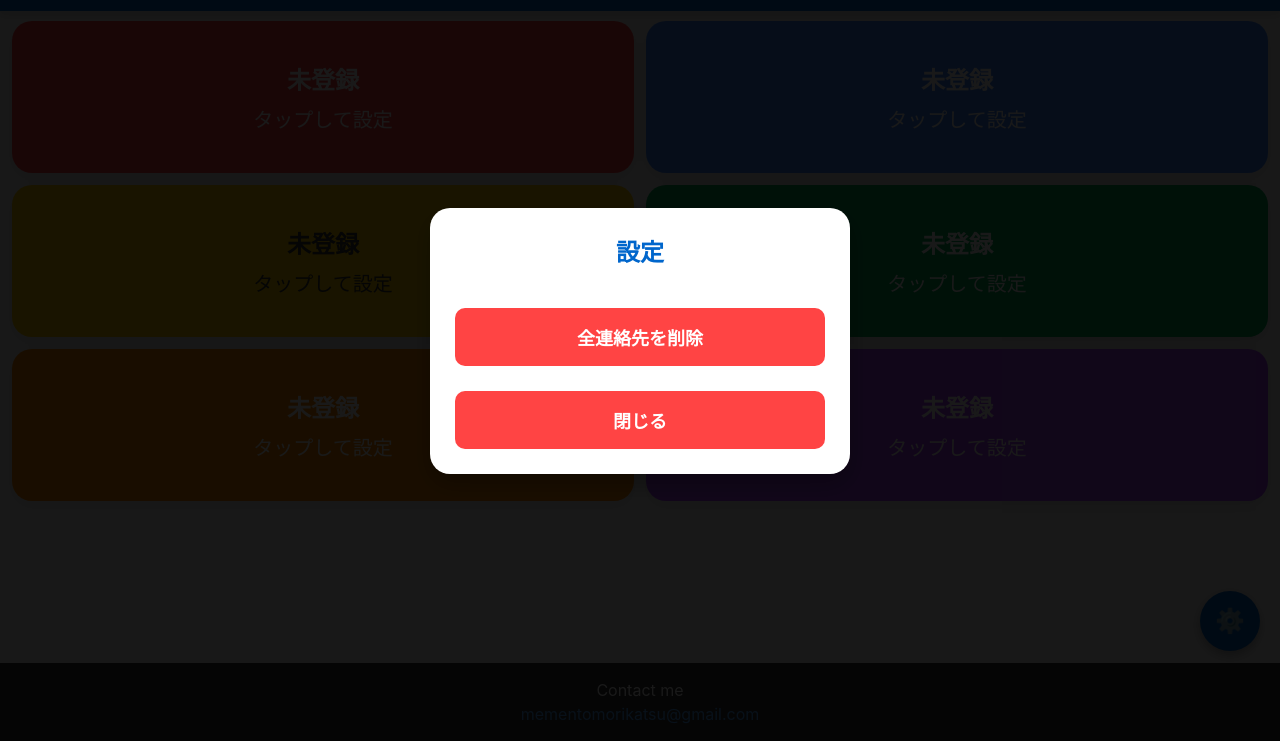
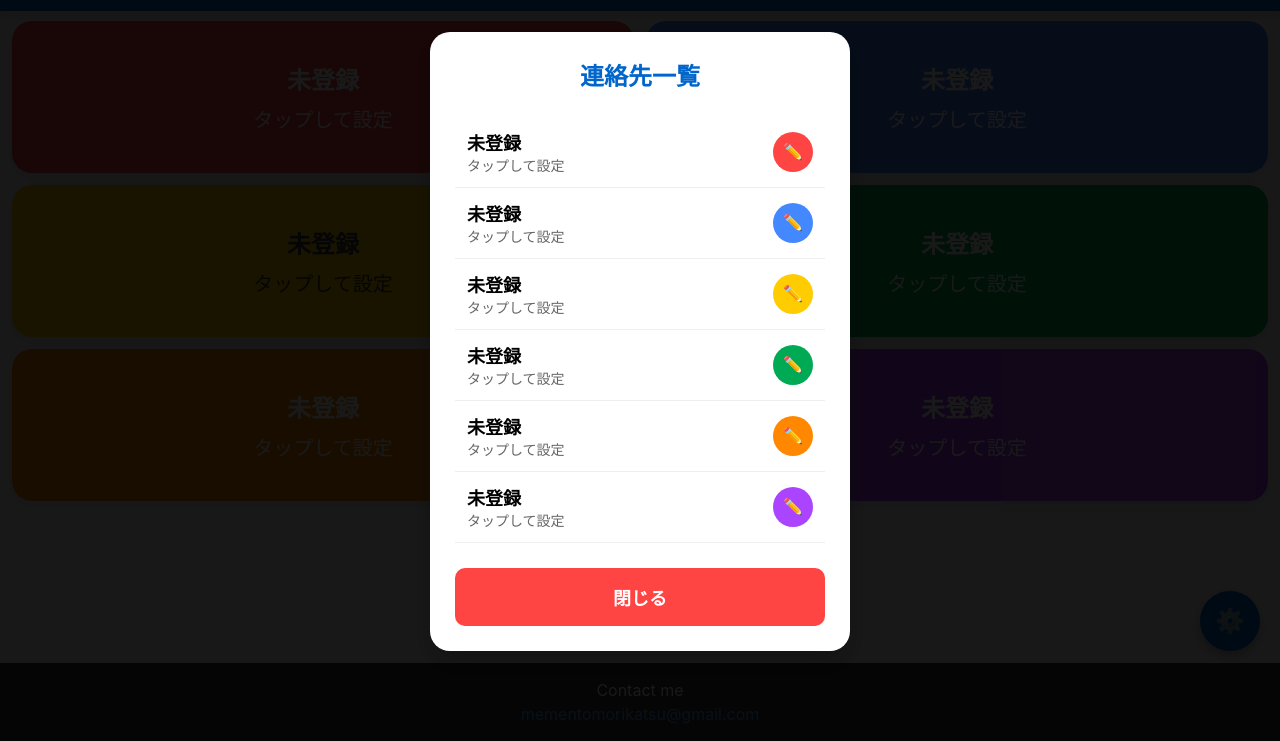
Before and after one commit to mauricedeschamps/onohiroshi, a plain HTML site: page index.html in a window 1280 px wide. Both pictures are taken after a click on the button "⚙️". Shown: the part 59-800 px from the top of the page. Drawn offline with Linux system fonts and the light colour scheme.

Commit message:
index.html の更新

```diff
--- a/index.html
+++ b/index.html
@@ -238,10 +238,56 @@
             color: white;
         }
 
-        .delete-all-btn {
+        .delete-btn {
             background: #FF4444;
             color: white;
-            margin-top: 15px;
+        }
+
+        .edit-contact-btn {
+            background: #4488FF;
+            color: white;
+        }
+
+        .contact-list {
+            margin-bottom: 20px;
+        }
+
+        .contact-item {
+            display: flex;
+            justify-content: space-between;
+            align-items: center;
+            padding: 12px;
+            border-bottom: 1px solid #eee;
+        }
+
+        .contact-item-info {
+            flex: 1;
+        }
+
+        .contact-item-name {
+            font-weight: bold;
+            font-size: 18px;
+        }
+
+        .contact-item-number {
+            font-size: 14px;
+            color: #666;
+        }
+
+        .contact-item-actions {
+            display: flex;
+            gap: 8px;
+        }
+
+        .contact-item-btn {
+            width: 40px;
+            height: 40px;
+            border-radius: 50%;
+            border: none;
+            display: flex;
+            justify-content: center;
+            align-items: center;
+            font-size: 16px;
         }
 
         .call-status {
@@ -349,11 +395,9 @@
     <!-- 設定モーダル -->
     <div id="settingsModal" class="modal-overlay">
         <div class="modal-content">
-            <div class="modal-title">設定</div>
-            <div class="modal-actions">
-                <button class="modal-btn delete-all-btn" id="deleteAllBtn" aria-label="全連絡先を削除">
-                    全連絡先を削除
-                </button>
+            <div class="modal-title">連絡先一覧</div>
+            <div class="contact-list" id="contactList">
+                <!-- 連絡先一覧がここに動的に追加されます -->
             </div>
             <div class="modal-actions">
                 <button class="modal-btn cancel-btn" id="closeSettingsBtn" aria-label="閉じる">閉じる</button>
@@ -415,19 +459,10 @@
                     this.openSettingsModal();
                 });
 
-                // 全削除ボタン
-                document.getElementById('deleteAllBtn').addEventListener('click', () => {
-                    this.confirmDeleteAll();
-                });
-
-                // 設定モーダル閉じる
-                document.getElementById('closeSettingsBtn').addEventListener('click', () => {
-                    this.closeSettingsModal();
-                });
-
                 // モーダル操作
                 document.getElementById('saveBtn').addEventListener('click', () => this.saveContact());
                 document.getElementById('cancelBtn').addEventListener('click', () => this.closeEditModal());
+                document.getElementById('closeSettingsBtn').addEventListener('click', () => this.closeSettingsModal());
 
                 // コンテキストメニュー禁止
                 document.addEventListener('contextmenu', (e) => e.preventDefault());
@@ -470,38 +505,75 @@
             },
 
             openSettingsModal() {
+                this.renderContactList();
                 document.getElementById('settingsModal').style.display = 'flex';
-                this.speak('設定画面を開きました');
+                this.speak('設定画面を開きました。登録済みの連絡先一覧が表示されます');
+            },
+
+            renderContactList() {
+                const contactList = document.getElementById('contactList');
+                contactList.innerHTML = '';
+
+                for (let i = 1; i <= 6; i++) {
+                    const name = document.getElementById(`name-${i}`).textContent;
+                    const number = document.getElementById(`number-${i}`).textContent;
+                    const color = document.getElementById(`btn-${i}`).getAttribute('data-color');
+
+                    const contactItem = document.createElement('div');
+                    contactItem.className = 'contact-item';
+                    contactItem.innerHTML = `
+                        <div class="contact-item-info">
+                            <div class="contact-item-name">${name}</div>
+                            <div class="contact-item-number">${number}</div>
+                        </div>
+                        <div class="contact-item-actions">
+                            <button class="contact-item-btn edit-contact-btn" data-id="${i}" aria-label="編集" style="background: ${this.getColorCode(color)}">✏️</button>
+                            ${name !== '未登録' ? `<button class="contact-item-btn delete-btn" data-id="${i}" aria-label="削除">🗑️</button>` : ''}
+                        </div>
+                    `;
+
+                    contactList.appendChild(contactItem);
+                }
+
+                // 編集ボタンイベント
+                document.querySelectorAll('.edit-contact-btn').forEach(btn => {
+                    btn.addEventListener('click', (e) => {
+                        const contactId = e.currentTarget.getAttribute('data-id');
+                        this.closeSettingsModal();
+                        this.openEditModal(contactId);
+                    });
+                });
+
+                // 削除ボタンイベント
+                document.querySelectorAll('.delete-btn').forEach(btn => {
+                    btn.addEventListener('click', (e) => {
+                        const contactId = e.currentTarget.getAttribute('data-id');
+                        this.deleteContact(contactId);
+                    });
+                });
+            },
+
+            getColorCode(colorName) {
+                const colors = {
+                    'red': '#FF4444',
+                    'blue': '#4488FF',
+                    'yellow': '#FFCC00',
+                    'green': '#00AA55',
+                    'orange': '#FF8800',
+                    'purple': '#AA44FF'
+                };
+                return colors[colorName] || '#4488FF';
+            },
+
+            deleteContact(contactId) {
+                localStorage.removeItem(`direct_call_contact_${contactId}`);
+                this.updateContactDisplay(contactId, '未登録', 'タップして設定');
+                this.renderContactList();
+                this.speak('連絡先を削除しました');
             },
 
             closeSettingsModal() {
                 document.getElementById('settingsModal').style.display = 'none';
-                this.speak('設定画面を閉じました');
-            },
-
-            confirmDeleteAll() {
-                this.speak('本当に全連絡先を削除しますか？削除するにはもう一度ボタンを押してください');
-
-                const deleteBtn = document.getElementById('deleteAllBtn');
-                deleteBtn.textContent = '本当に削除しますか？';
-
-                const handler = () => {
-                    this.deleteAllContacts();
-                    deleteBtn.textContent = '全連絡先を削除';
-                    deleteBtn.addEventListener('click', this.confirmDeleteAll);
-                    this.closeSettingsModal();
-                };
-
-                deleteBtn.removeEventListener('click', this.confirmDeleteAll);
-                deleteBtn.addEventListener('click', handler, { once: true });
-            },
-
-            deleteAllContacts() {
-                for (let i = 1; i <= 6; i++) {
-                    localStorage.removeItem(`direct_call_contact_${i}`);
-                    this.updateContactDisplay(i, '未登録', 'タップして設定');
-                }
-                this.speak('全連絡先を削除しました');
             },
 
             saveContact() {
```
